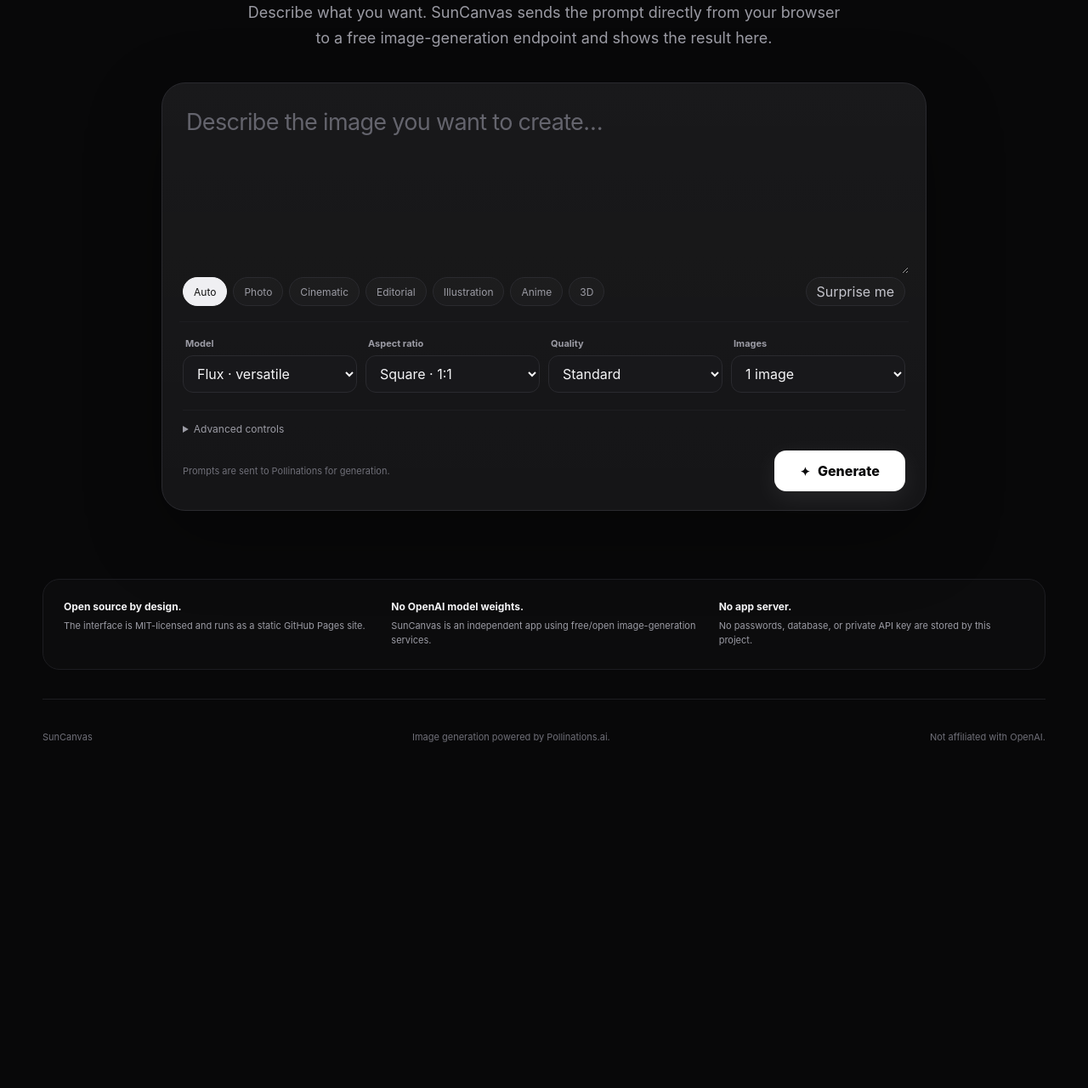
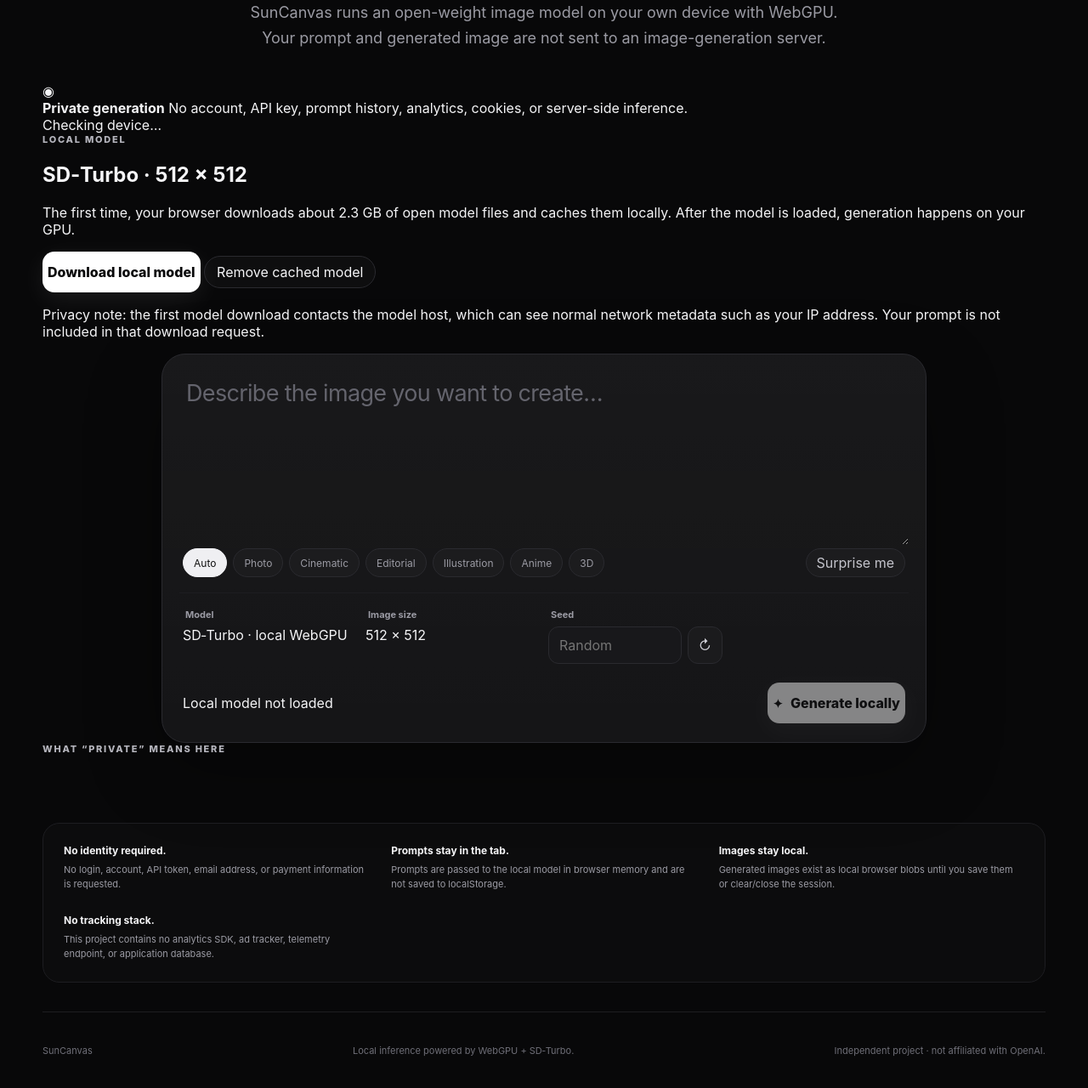
Before and after one commit to godthefather1952/assestanttest, a plain HTML site: page index.html in a window 1280 px wide. Shown: the part 365-1645 px from the top of the page at 85% size. Before the commit the page ends 1277 px from the top, so only its background shows below. Drawn offline with Linux system fonts and the light colour scheme.

Commit message:
Make SunCanvas private and local-first

```diff
--- a/index.html
+++ b/index.html
@@ -3,9 +3,10 @@
 <head>
   <meta charset="utf-8">
   <meta name="viewport" content="width=device-width,initial-scale=1,viewport-fit=cover">
-  <meta name="theme-color" content="#0b0b0c">
-  <meta name="description" content="SunCanvas is a free, open-source AI image generator.">
-  <title>SunCanvas — Free AI Image Generator</title>
+  <meta name="theme-color" content="#080809">
+  <meta name="referrer" content="no-referrer">
+  <meta name="description" content="SunCanvas is a private, open-source AI image generator that runs locally in your browser.">
+  <title>SunCanvas — Private Local AI Images</title>
   <link rel="stylesheet" href="./styles.css">
 </head>
 <body>
@@ -16,22 +17,51 @@
         <span>SunCanvas</span>
       </a>
       <div class="top-actions">
-        <button class="ghost-btn" id="clearHistoryBtn" type="button">Clear recent</button>
-        <a class="ghost-btn" href="https://github.com/godthefather1952/assestanttest" target="_blank" rel="noreferrer">GitHub</a>
+        <button class="ghost-btn" id="clearSessionBtn" type="button">Clear session</button>
+        <a class="ghost-btn" href="https://github.com/godthefather1952/assestanttest" target="_blank" rel="noreferrer">Source</a>
       </div>
     </header>
 
     <main>
       <section class="hero">
-        <p class="eyebrow">FREE · OPEN SOURCE · NO ACCOUNT</p>
-        <h1>Turn an idea into an image.</h1>
-        <p class="hero-copy">Describe what you want. SunCanvas sends the prompt directly from your browser to a free image-generation endpoint and shows the result here.</p>
+        <p class="eyebrow">LOCAL · PRIVATE · NO ACCOUNT · NO API KEY</p>
+        <h1>Your prompt stays with you.</h1>
+        <p class="hero-copy">SunCanvas runs an open-weight image model on your own device with WebGPU. Your prompt and generated image are not sent to an image-generation server.</p>
+      </section>
+
+      <section class="privacy-banner">
+        <div class="privacy-icon" aria-hidden="true">◉</div>
+        <div class="privacy-copy">
+          <strong>Private generation</strong>
+          <span>No account, API key, prompt history, analytics, cookies, or server-side inference.</span>
+        </div>
+        <div class="privacy-state" id="privacyState">Checking device…</div>
+      </section>
+
+      <section class="model-panel" aria-label="Local model">
+        <div class="model-copy">
+          <p class="eyebrow">LOCAL MODEL</p>
+          <h2>SD‑Turbo · 512 × 512</h2>
+          <p>The first time, your browser downloads about 2.3 GB of open model files and caches them locally. After the model is loaded, generation happens on your GPU.</p>
+        </div>
+        <div class="model-actions">
+          <button class="generate-btn" id="loadModelBtn" type="button">Download local model</button>
+          <button class="ghost-btn" id="removeModelBtn" type="button">Remove cached model</button>
+        </div>
+        <div class="model-progress" id="modelProgress" hidden>
+          <div class="progress-track"><div class="progress-fill" id="progressFill"></div></div>
+          <div class="progress-row">
+            <span id="progressLabel">Preparing…</span>
+            <span id="progressValue"></span>
+          </div>
+        </div>
+        <p class="network-note">Privacy note: the first model download contacts the model host, which can see normal network metadata such as your IP address. Your prompt is not included in that download request.</p>
       </section>
 
       <section class="studio" aria-label="Image generator">
         <div class="composer">
           <label class="sr-only" for="prompt">Image prompt</label>
-          <textarea id="prompt" rows="5" maxlength="3000" placeholder="Describe the image you want to create…"></textarea>
+          <textarea id="prompt" rows="5" maxlength="1500" placeholder="Describe the image you want to create…" autocomplete="off" spellcheck="true"></textarea>
 
           <div class="prompt-tools">
             <div class="preset-row" aria-label="Style presets">
@@ -43,136 +73,105 @@
               <button class="chip" type="button" data-style="anime">Anime</button>
               <button class="chip" type="button" data-style="3d">3D</button>
             </div>
-
             <button id="surpriseBtn" class="text-btn" type="button">Surprise me</button>
           </div>
 
-          <div class="controls-grid">
+          <div class="controls-grid local-controls">
             <label class="control">
               <span>Model</span>
-              <select id="model">
-                <option value="flux">Flux · versatile</option>
-                <option value="zimage">Z-Image · artistic</option>
-                <option value="klein">Klein · fast</option>
-              </select>
+              <div class="fixed-control">SD‑Turbo · local WebGPU</div>
             </label>
-
             <label class="control">
-              <span>Aspect ratio</span>
-              <select id="ratio">
-                <option value="1:1">Square · 1:1</option>
-                <option value="4:3">Landscape · 4:3</option>
-                <option value="3:4">Portrait · 3:4</option>
-                <option value="16:9">Wide · 16:9</option>
-                <option value="9:16">Story · 9:16</option>
-              </select>
+              <span>Image size</span>
+              <div class="fixed-control">512 × 512</div>
             </label>
-
             <label class="control">
-              <span>Quality</span>
-              <select id="quality">
-                <option value="standard">Standard</option>
-                <option value="high">High detail</option>
-              </select>
-            </label>
-
-            <label class="control">
-              <span>Images</span>
-              <select id="count">
-                <option value="1">1 image</option>
-                <option value="2">2 images</option>
-                <option value="3">3 images</option>
-                <option value="4">4 images</option>
-              </select>
+              <span>Seed</span>
+              <div class="seed-row">
+                <input id="seed" inputmode="numeric" pattern="[0-9]*" placeholder="Random" autocomplete="off">
+                <button id="randomSeedBtn" class="mini-btn" type="button">↻</button>
+              </div>
             </label>
           </div>
 
-          <details class="advanced">
-            <summary>Advanced controls</summary>
-            <div class="advanced-grid">
-              <label class="control">
-                <span>Seed</span>
-                <div class="seed-row">
-                  <input id="seed" inputmode="numeric" pattern="[0-9]*" placeholder="Random">
-                  <button id="randomSeedBtn" class="mini-btn" type="button">Randomize</button>
-                </div>
-              </label>
-
-              <label class="control">
-                <span>Avoid</span>
-                <input id="negativePrompt" maxlength="500" placeholder="Things you don't want in the image">
-              </label>
-
-              <label class="toggle">
-                <input id="enhance" type="checkbox" checked>
-                <span class="toggle-ui" aria-hidden="true"></span>
-                <span><strong>Prompt enhancement</strong><small>Add detail automatically when supported.</small></span>
-              </label>
-
-              <label class="toggle">
-                <input id="safeMode" type="checkbox" checked>
-                <span class="toggle-ui" aria-hidden="true"></span>
-                <span><strong>Safe mode</strong><small>Ask the provider to use stricter content filtering.</small></span>
-              </label>
+          <div class="composer-footer">
+            <div class="local-status">
+              <span class="status-dot" id="statusDot"></span>
+              <span id="statusText">Local model not loaded</span>
             </div>
-          </details>
-
-          <div class="composer-footer">
-            <span class="privacy-note">Prompts are sent to Pollinations for generation.</span>
-            <button id="generateBtn" class="generate-btn" type="button">
+            <button id="generateBtn" class="generate-btn" type="button" disabled>
               <span class="generate-icon" aria-hidden="true">✦</span>
-              Generate
+              Generate locally
             </button>
           </div>
+        </div>
+      </section>
+
+      <section class="generation-progress" id="generationProgress" hidden>
+        <div class="progress-track"><div class="progress-fill" id="generationFill"></div></div>
+        <div class="progress-row">
+          <span id="generationLabel">Generating locally…</span>
+          <button id="cancelBtn" class="text-btn" type="button">Cancel</button>
         </div>
       </section>
 
       <section class="results-section" id="resultsSection" hidden>
         <div class="section-heading">
           <div>
-            <p class="eyebrow">YOUR CREATIONS</p>
-            <h2>Generated images</h2>
+            <p class="eyebrow">IN-MEMORY RESULT</p>
+            <h2>Your image</h2>
           </div>
           <button id="generateAgainBtn" class="ghost-btn" type="button">Generate again</button>
         </div>
-        <div class="results-grid" id="resultsGrid" aria-live="polite"></div>
+
+        <article class="image-card">
+          <div class="image-frame square-frame">
+            <img id="resultImage" alt="Locally generated image">
+            <div class="image-placeholder" id="imagePlaceholder">Your image will appear here.</div>
+          </div>
+          <div class="card-bar">
+            <div class="card-meta">
+              <strong id="resultMeta">SD‑Turbo</strong>
+              <span id="resultSubmeta">Generated on this device</span>
+            </div>
+            <div class="card-actions">
+              <button id="downloadBtn" class="icon-action" type="button">Save image</button>
+            </div>
+          </div>
+        </article>
       </section>
 
-      <section class="recent-section" id="recentSection" hidden>
-        <div class="section-heading">
+      <section class="privacy-details">
+        <p class="eyebrow">WHAT “PRIVATE” MEANS HERE</p>
+        <div class="about-strip">
           <div>
-            <p class="eyebrow">LOCAL HISTORY</p>
-            <h2>Recent generations</h2>
+            <strong>No identity required.</strong>
+            <span>No login, account, API token, email address, or payment information is requested.</span>
           </div>
-        </div>
-        <div class="recent-grid" id="recentGrid"></div>
-      </section>
-
-      <section class="about-strip">
-        <div>
-          <strong>Open source by design.</strong>
-          <span>The interface is MIT-licensed and runs as a static GitHub Pages site.</span>
-        </div>
-        <div>
-          <strong>No OpenAI model weights.</strong>
-          <span>SunCanvas is an independent app using free/open image-generation services.</span>
-        </div>
-        <div>
-          <strong>No app server.</strong>
-          <span>No passwords, database, or private API key are stored by this project.</span>
+          <div>
+            <strong>Prompts stay in the tab.</strong>
+            <span>Prompts are passed to the local model in browser memory and are not saved to localStorage.</span>
+          </div>
+          <div>
+            <strong>Images stay local.</strong>
+            <span>Generated images exist as local browser blobs until you save them or clear/close the session.</span>
+          </div>
+          <div>
+            <strong>No tracking stack.</strong>
+            <span>This project contains no analytics SDK, ad tracker, telemetry endpoint, or application database.</span>
+          </div>
         </div>
       </section>
     </main>
 
     <footer>
       <span>SunCanvas</span>
-      <span>Image generation powered by Pollinations.ai.</span>
-      <span>Not affiliated with OpenAI.</span>
+      <span>Local inference powered by WebGPU + SD‑Turbo.</span>
+      <span>Independent project · not affiliated with OpenAI.</span>
     </footer>
   </div>
 
   <div class="toast" id="toast" role="status" aria-live="polite"></div>
-
-  <script src="./app.js" defer></script>
+  <script type="module" src="./app.js"></script>
 </body>
 </html>
```
